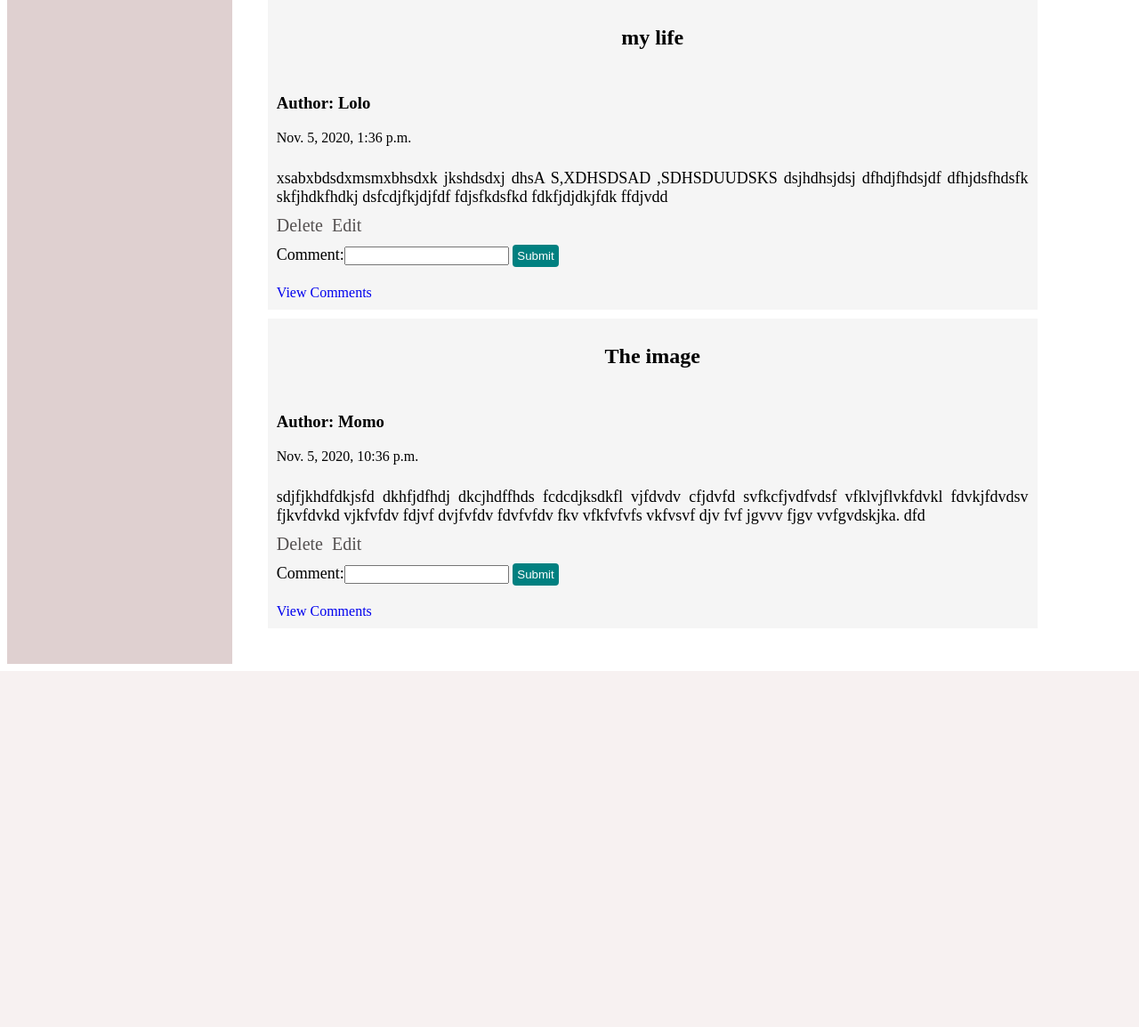
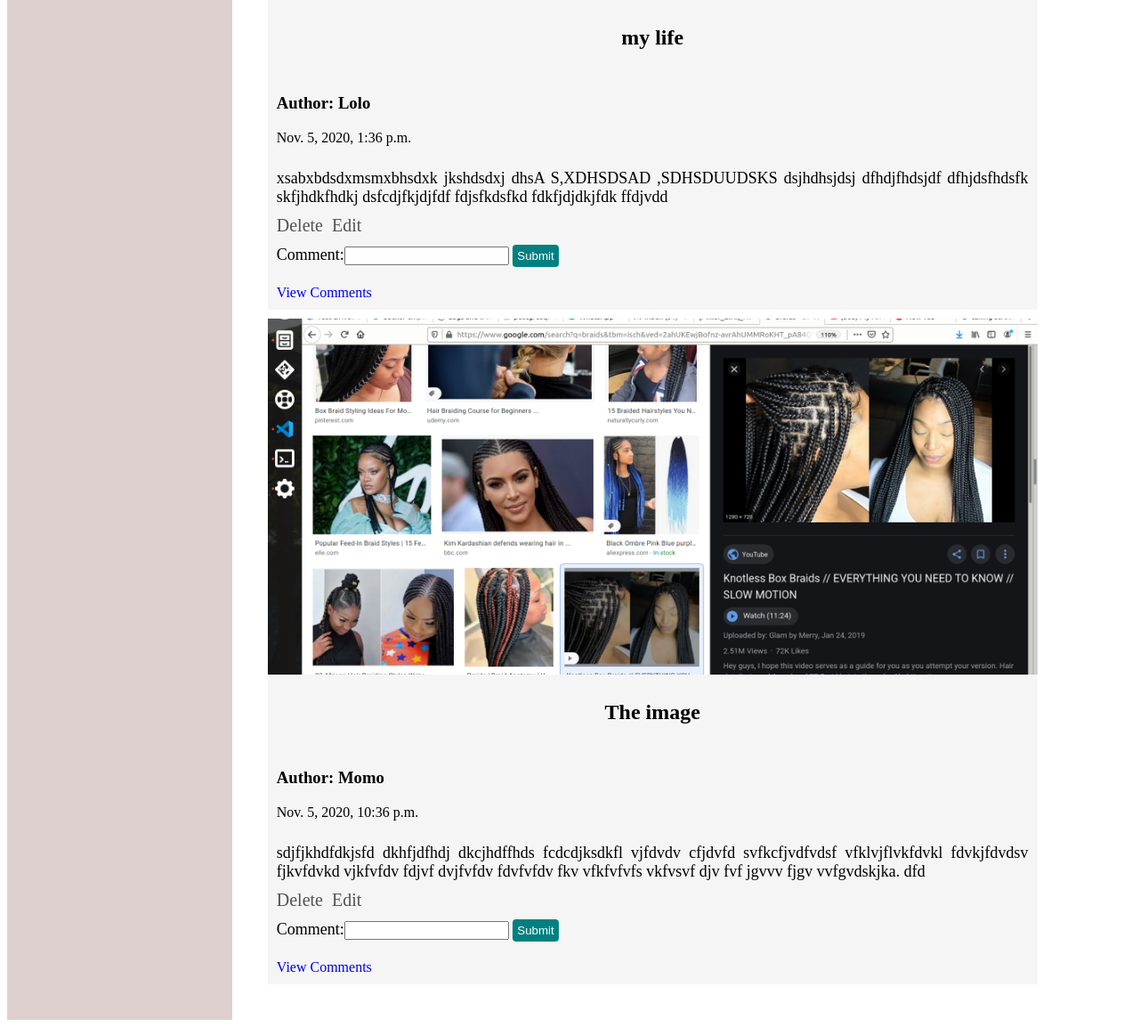
Before and after one commit to ThatcherK/django-blog, a Django app: page / in a window 1280 px wide. Shown: the part 872-2026 px from the top of the page at 89% size. Before the commit the page ends 1626 px from the top, so only its background shows below. Run offline with Django 3.2, Linux system fonts and the light colour scheme; data comes from the database, SQL or seed files in the repository; both versions use the stored data as it was after the commit.

Commit message:
Add blog images

```diff
--- a/blog/urls.py
+++ b/blog/urls.py
@@ -15,8 +15,10 @@ Including another URLconf
 """
 from django.contrib import admin
 from django.urls import path,include
+from django.conf import settings
+from django.conf.urls.static import static
 
 urlpatterns = [
     path('',include('blogs.urls')),
     path('admin/', admin.site.urls),
-]
+]+ static(settings.MEDIA_URL, document_root=settings.MEDIA_ROOT)
--- a/blogs/models.py
+++ b/blogs/models.py
@@ -8,7 +8,7 @@ from django.dispatch import receiver
 class Blog(models.Model):
     title = models.CharField(max_length=200)
     body = models.CharField(max_length=400)
-    picture = models.ImageField(blank=True)
+    picture = models.ImageField(blank=True, null=True, upload_to="images/")
     user = models.ForeignKey(User, on_delete=models.CASCADE)
     created_date = models.DateTimeField( default=timezone.now)
 
--- a/blogs/static/blogs/index.css
+++ b/blogs/static/blogs/index.css
@@ -6,6 +6,10 @@
 }
 .blog span{
     text-align: justify;
+}
+.blog img{
+    height: 400px;
+    object-fit: cover;
 }
 .blogForm input textarea{
     width: 80%;
--- a/blogs/templates/blogs/create_blog.html
+++ b/blogs/templates/blogs/create_blog.html
@@ -2,7 +2,7 @@
 
 {% block content %}
 {% load static %}
-<form class="blogForm" action="{% url 'create_blog' %}" method="post" style="display: flex;flex-direction: column;">
+<form class="blogForm" action="{% url 'create_blog' %}" method="post" enctype="multipart/form-data" style="display: flex;flex-direction: column;">
     {% csrf_token %}
     {{form}}
     <input  type="submit" value="Submit" style="color: white;background-color: teal;border: none;border-radius: 4px;padding: 10px;font-size: 18px;margin-top: 10px;">
--- a/blogs/templates/blogs/home.html
+++ b/blogs/templates/blogs/home.html
@@ -8,6 +8,9 @@
 {% if blog_list %}
 {% for blog in blog_list%}
 <div class="blog" style="display: flex;flex-direction: column;background-color: whitesmoke;margin: 10px;">
+    {% if blog.picture %}
+    <img src="{{blog.picture.url}}" style=" height: 400px; object-fit: cover;">
+    {% endif %}
     <h2 style="padding: 10px;text-align: center;">{{blog.title}}</h2>
     <h3 style="padding-left: 10px;">Author: {{blog.user.username}}</h3>
     <p style="padding-left: 10px;margin-top: 0;">{{blog.created_date}}</p>
--- a/blogs/views.py
+++ b/blogs/views.py
@@ -21,7 +21,7 @@ def blog_page(request):
 
 def create_blog(request):
     if request.method == 'POST':
-        form = BlogForm(request.POST)
+        form = BlogForm(request.POST,request.FILES)
         if form.is_valid():
             if request.user.is_authenticated:
                 title = form.cleaned_data.get('title')
```
Also changed, not shown: blog/settings.py (+14 -0 lines), blogs/migrations/0002_auto_20201105_2213.py (added), db.sqlite3, media/images/Screenshot_from_2020-08-21_14-17-41.png (added).
